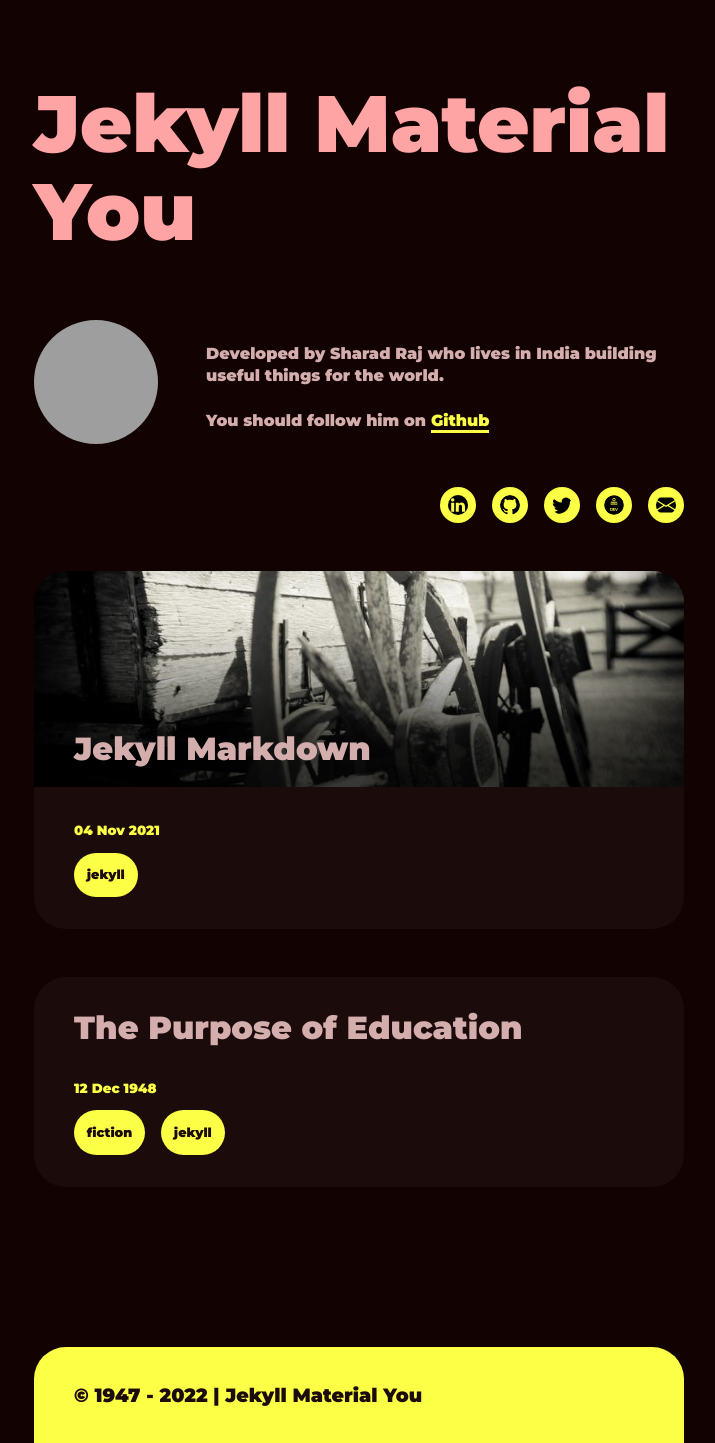
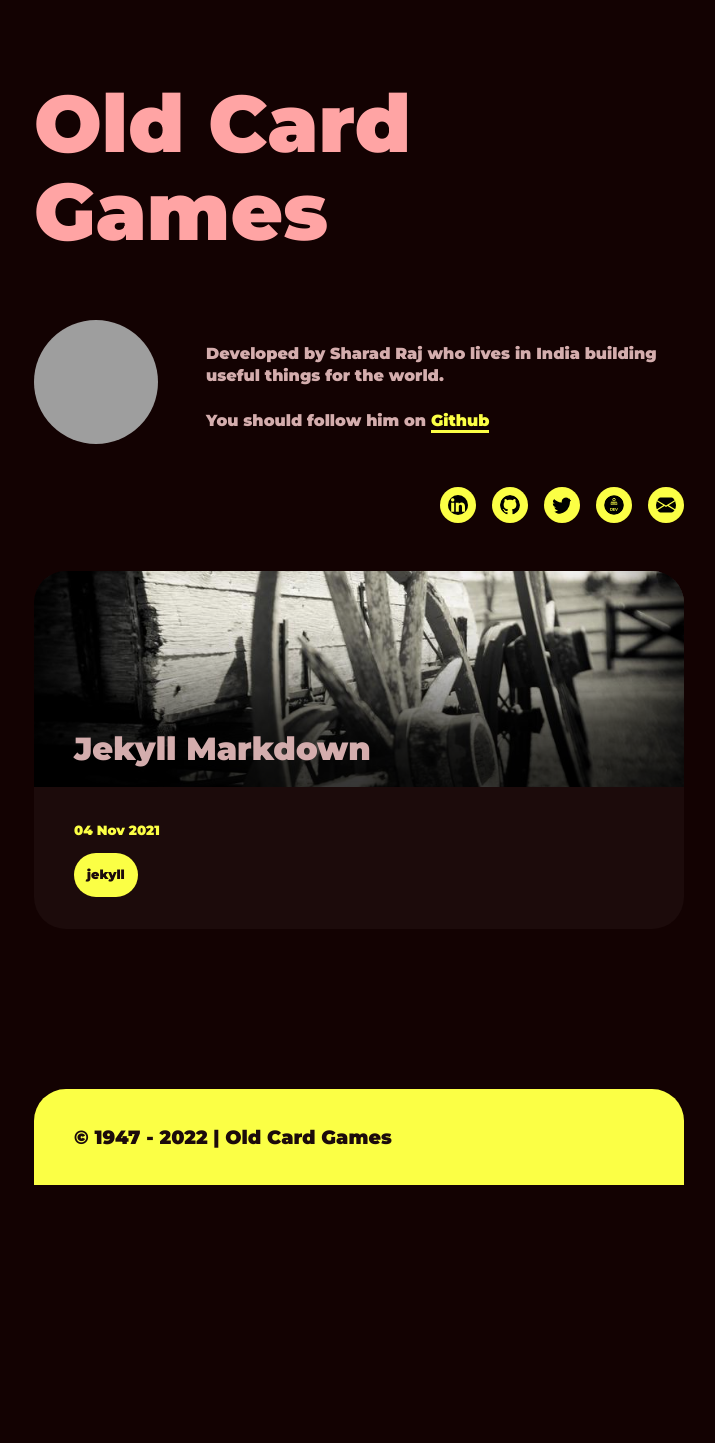
Before and after one commit to BrianInGermany/oldcardgames, a Jekyll site: the page built from index.md, in a window 1280 px wide. Shown: the whole page, without its empty margins (281-996 px from the left). Built offline with Jekyll 4.4.1, drawn with Linux system fonts in a browser that asks for light colours; after the commit the page ends 1185 px from its top, so only the background shows below that; grey boxes are pictures that could not be loaded.

```diff
--- a/_config.yml
+++ b/_config.yml
@@ -1,12 +1,12 @@
-title: Jekyll Material You
+title: Old Card Games
 markdown: kramdown
-url: ""
-baseurl: "/jekyll-theme-material-you"
+url: "https://oldcardgames.net"
+baseurl: "https://oldcardgames.net/"
 
 # for atom feed
 author:
-  name: Sharad Raj Singh Maurya
-  email: dev_sharad@outlook.com
+  name: Brian Junker-Latocha
+  email: brian@oldcardgames.net
 
 plugins:
   - jemoji
```
Also changed, not shown: all_collections/_posts/1948-12-12-the-purpose-of-education.md (deleted, +0 -22 lines).
